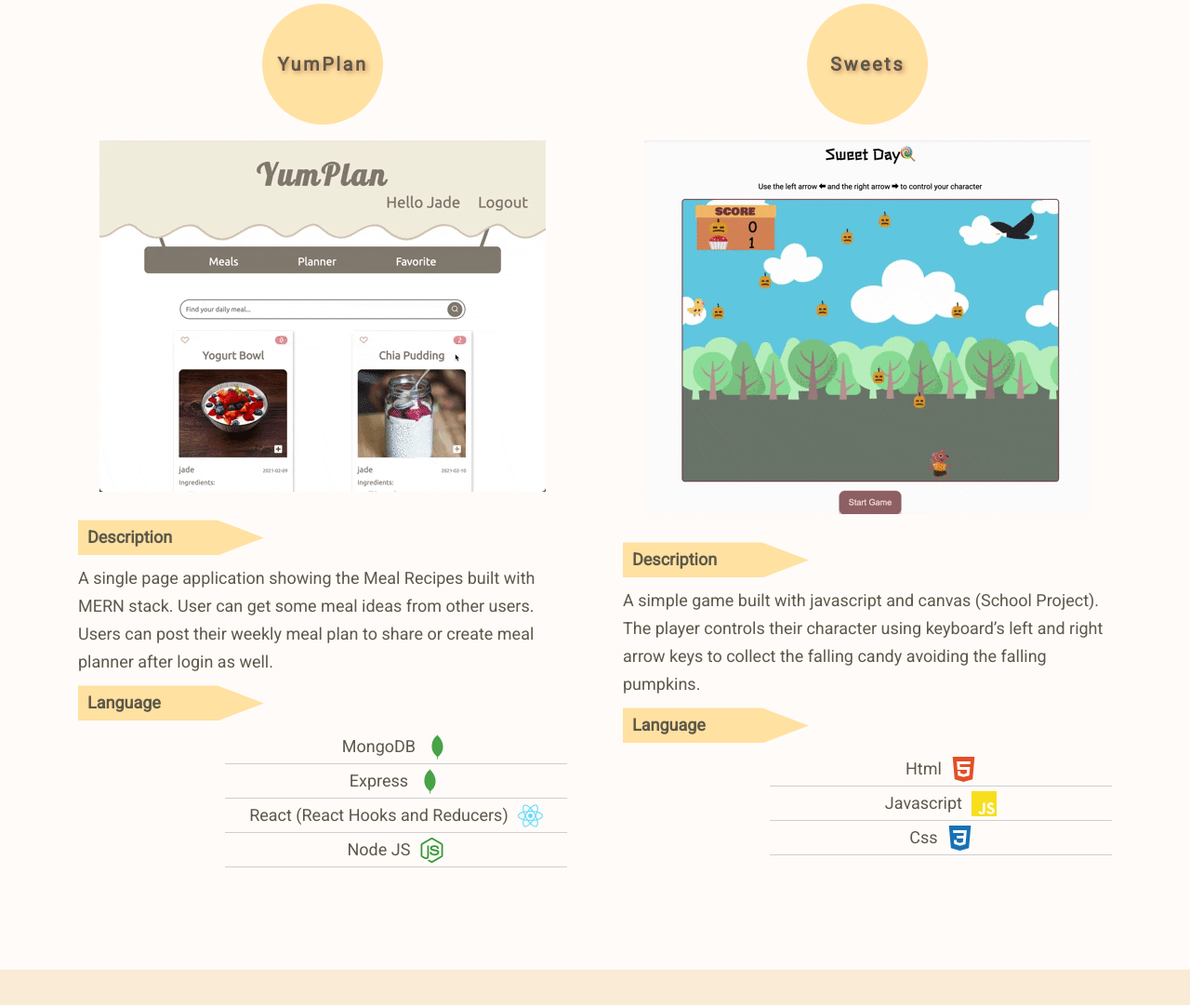
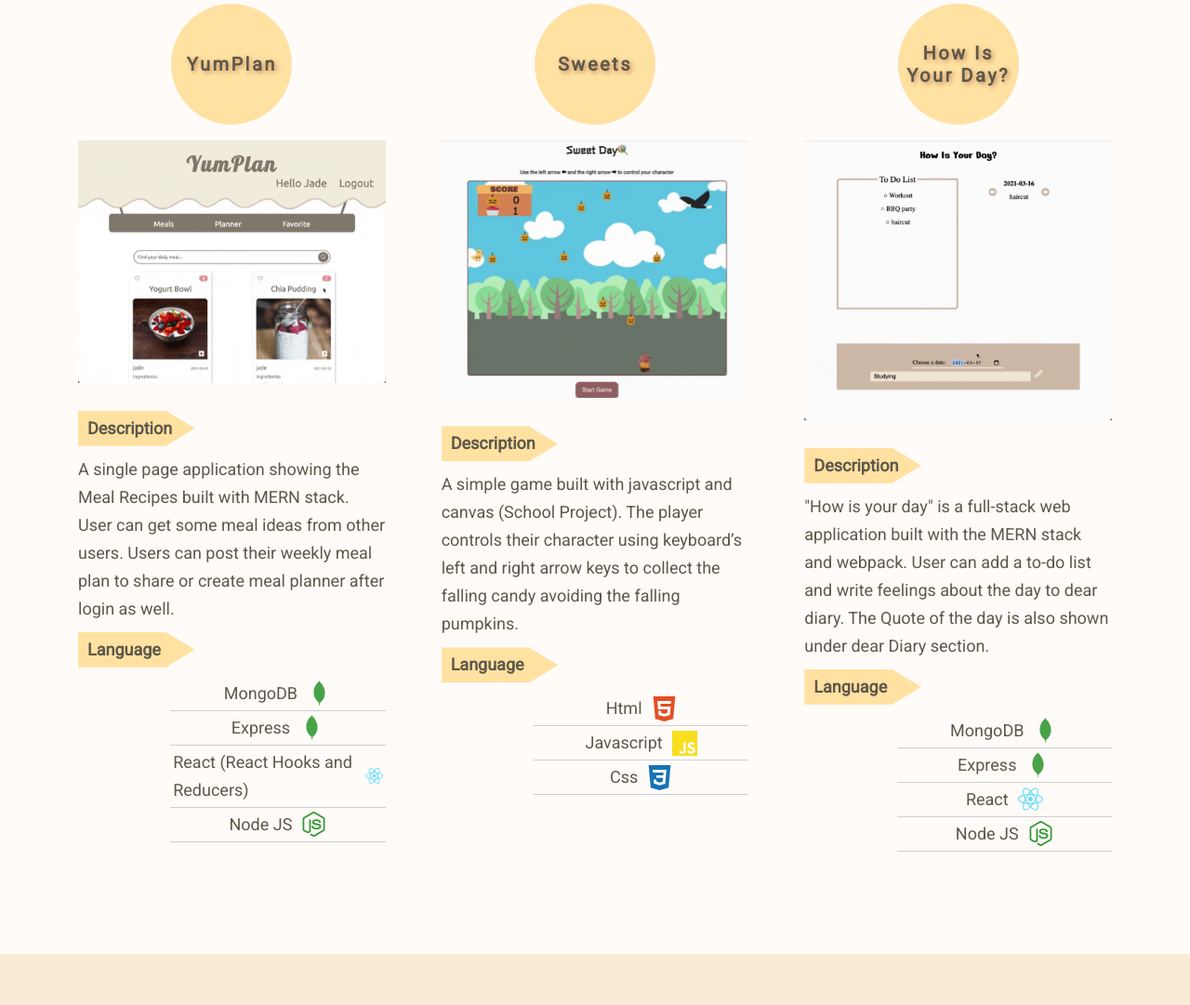
Before and after one commit to dbwjd5864/devPortfolio, a plain HTML site: page index.html in a window 1280 px wide. Shown: the part 1150-2231 px from the top of the page at 93% size. Drawn offline with Linux system fonts and the light colour scheme; some packages are replaced by stand-ins of ours; a script that the page names is missing.

Commit message:
how is your day project added

```diff
--- a/index.html
+++ b/index.html
@@ -114,7 +114,7 @@
 
           <div class="work_contents">
             <div class="work1 list">
-              <div class="list-container">
+              <div class="list_container">
                 <h3 class="list_title">YumPlan</h3>
               </div>
 
@@ -170,16 +170,12 @@
             </div>
 
             <div class="work2 list">
-              <div class="list-container">
+              <div class="list_container">
                 <h3 class="list_title">Sweets</h3>
               </div>
 
               <div class="work_imgContainer">
-                <img
-                  class="work_img"
-                  src="src/sweets.gif"
-                  alt="Meal Planner Website"
-                />
+                <img class="work_img" src="src/sweets.gif" alt="Sweets Game" />
                 <div class="work_imgSite">
                   <button class="btn-site">Launch Site</button>
                 </div>
@@ -209,6 +205,59 @@
                   <span>
                     Css<svg class="work_icon">
                       <use xlink:href="src/sprite.svg#icon-css3"></use>
+                    </svg>
+                  </span>
+                </p>
+              </div>
+            </div>
+
+            <div class="work3 list">
+              <div class="list_container">
+                <h3 class="list_title">How Is Your Day?</h3>
+              </div>
+
+              <div class="work_imgContainer">
+                <img
+                  class="work_img"
+                  src="src/howisyourday.gif"
+                  alt="How is your day Website"
+                />
+                <div class="work_imgSite">
+                  <button class="btn-site">Launch Site</button>
+                </div>
+              </div>
+
+              <div class="work_details">
+                <p class="description">
+                  <strong>Description</strong> "How is your day" is a full-stack
+                  web application built with the MERN stack and webpack. User
+                  can add a to-do list and write feelings about the day to dear
+                  diary. The Quote of the day is also shown under dear Diary
+                  section.
+                </p>
+                <p class="language">
+                  <strong>Language</strong>
+                  <span
+                    >MongoDB
+                    <svg class="work_icon">
+                      <use xlink:href="src/sprite.svg#icon-mongodb"></use>
+                    </svg>
+                  </span>
+                  <span>
+                    Express
+                    <svg class="work_icon">
+                      <use xlink:href="src/sprite.svg#icon-mongodb"></use>
+                    </svg>
+                  </span>
+                  <span>
+                    React<svg class="work_icon">
+                      <use xlink:href="src/sprite.svg#icon-react"></use>
+                    </svg>
+                  </span>
+                  <span>
+                    Node JS
+                    <svg class="work_icon">
+                      <use xlink:href="src/sprite.svg#icon-node-dot-js"></use>
                     </svg>
                   </span>
                 </p>
--- a/style.css
+++ b/style.css
@@ -300,7 +300,7 @@ header {
   opacity: 1;
 }
 
-.list-container {
+.list_container {
   background-color: var(--secondary-color);
   border-radius: 50%;
   display: flex;
@@ -315,6 +315,7 @@ header {
   font-size: 2rem;
   letter-spacing: 0.25rem;
   text-shadow: 2px 2px 5px #c48c61;
+  text-align: center;
 }
 
 .list {
```
Also changed, not shown: src/howisyourday.gif (added).
